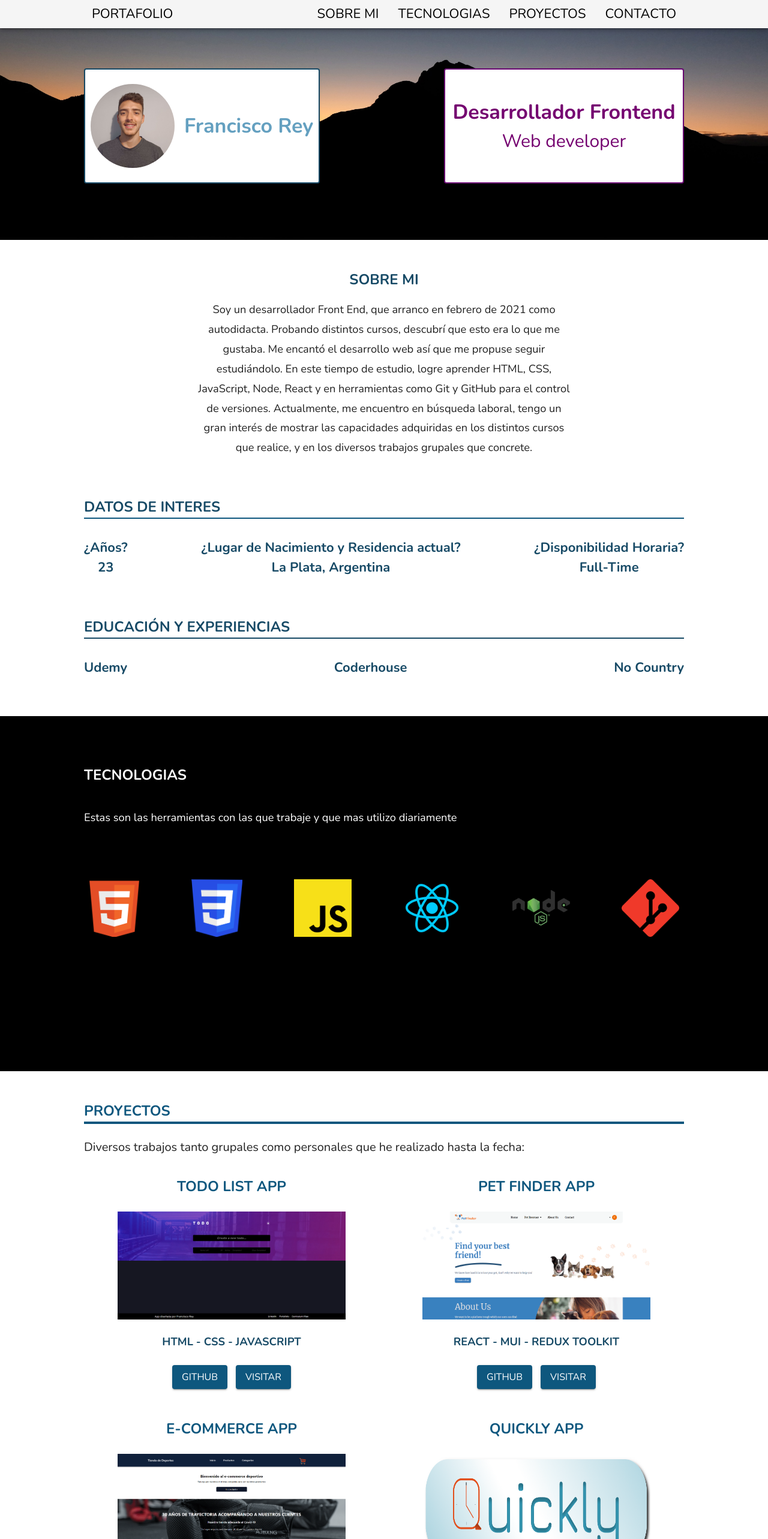
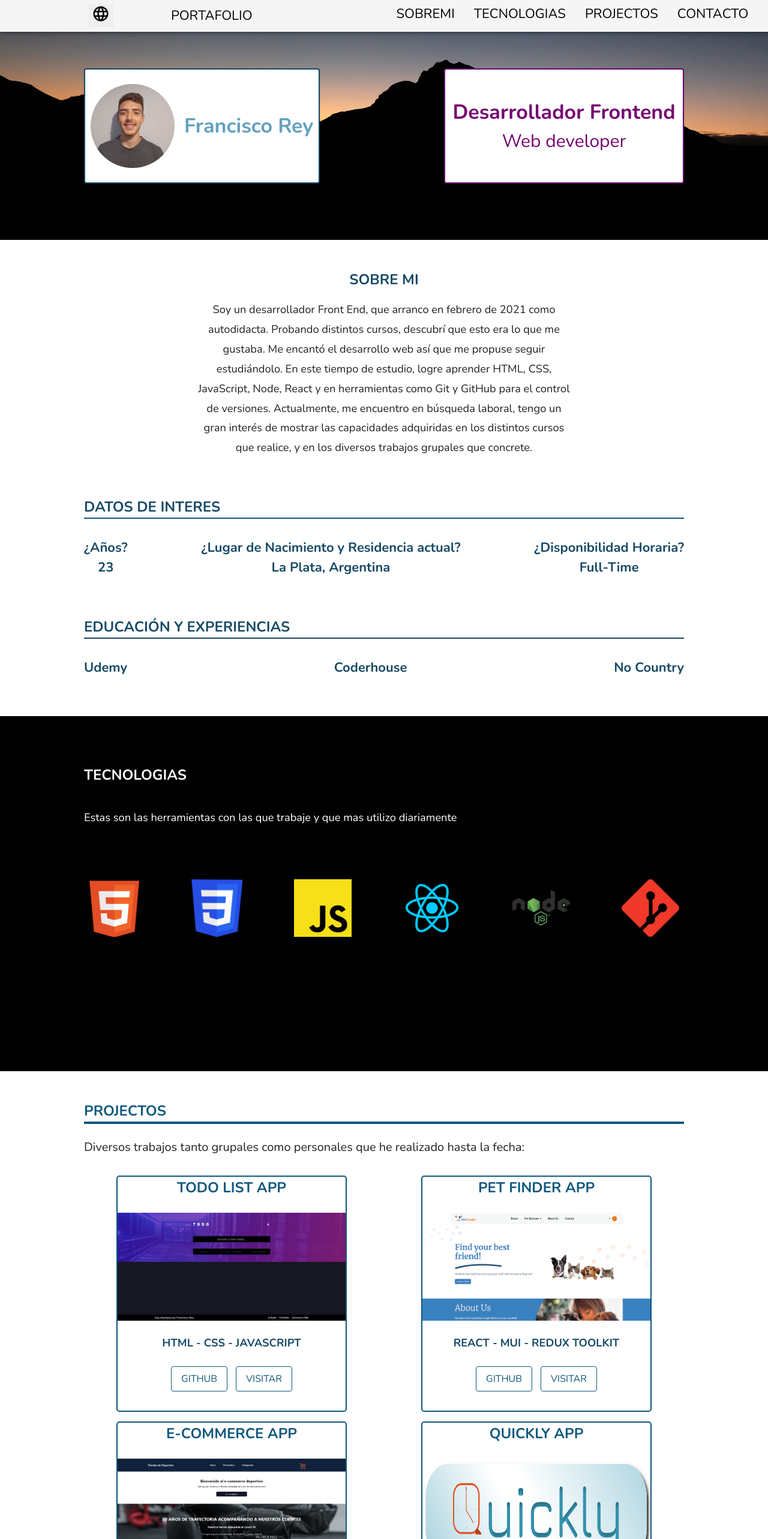
Before and after one commit to franrey98/portafolio-new, a React (Vite) app: page / in a window 1280 px wide. Shown: the top 2566 px of the page at 60% size. Built offline with nearby package versions, Linux system fonts and the light colour scheme.

Commit message:
add language translate

```diff
--- a/package.json
+++ b/package.json
@@ -14,10 +14,12 @@
     "@emotion/styled": "^11.10.4",
     "@mui/material": "^5.10.10",
     "framer-motion": "^7.6.1",
+    "i18next": "^22.0.6",
     "motion": "^10.14.2",
     "react": "^18.2.0",
     "react-dom": "^18.2.0",
     "react-hook-form": "^7.38.0",
+    "react-i18next": "^12.0.0",
     "react-icons": "^4.6.0",
     "react-router-dom": "^6.4.2",
     "react-scroll": "^1.8.8"
--- a/src/components/AboutUs.jsx
+++ b/src/components/AboutUs.jsx
@@ -1,7 +1,9 @@
 import React from "react";
 import { Stack, Typography } from "@mui/material";
+import { useTranslation } from "react-i18next";
 
 const AboutUs = () => {
+  const [t, i18n] = useTranslation("global");
   return (
     <Stack id="aboutus" mt={6}>
       <Typography
@@ -11,7 +13,7 @@ const AboutUs = () => {
         textAlign="center"
         color="primary.dark"
       >
-        Sobre Mi
+        {t("about-me.title")}
       </Typography>
       <Typography
         mt={2}
@@ -20,15 +22,7 @@ const AboutUs = () => {
         mr={{ xs: "0px", md: "190px" }}
         ml={{ xs: "0px", md: "190px" }}
       >
-        Soy un desarrollador Front End, que arranco en febrero de 2021 como
-        autodidacta. Probando distintos cursos, descubrí que esto era lo que me
-        gustaba. Me encantó el desarrollo web así que me propuse seguir
-        estudiándolo. En este tiempo de estudio, logre aprender HTML, CSS,
-        JavaScript, Node, React y en herramientas como Git y GitHub para el
-        control de versiones. Actualmente, me encuentro en búsqueda laboral,
-        tengo un gran interés de mostrar las capacidades adquiridas en los
-        distintos cursos que realice, y en los diversos trabajos grupales que
-        concrete.
+        {t("about-me.description")}
       </Typography>
       <Typography
         textTransform={"uppercase"}
@@ -39,7 +33,7 @@ const AboutUs = () => {
         borderColor="primary.main"
         mt={8}
       >
-        Datos de interes
+        {t("data-interest.title")}
       </Typography>
       <Stack
         direction={"row"}
@@ -54,7 +48,7 @@ const AboutUs = () => {
             color="primary.dark"
             textAlign={"center"}
           >
-            ¿Años?
+            {t("data-interest.years")}
           </Typography>
           <Typography
             fontWeight={"700"}
@@ -72,7 +66,7 @@ const AboutUs = () => {
             color="primary.dark"
             textAlign={"center"}
           >
-            ¿Lugar de Nacimiento y Residencia actual?
+            {t("data-interest.current-residence")}
           </Typography>
           <Typography
             fontWeight={"700"}
@@ -90,7 +84,7 @@ const AboutUs = () => {
             fontSize="22px"
             color="primary.dark"
           >
-            ¿Disponibilidad Horaria?
+            {t("data-interest.availability")}
           </Typography>
           <Typography
             fontWeight={"700"}
@@ -110,7 +104,7 @@ const AboutUs = () => {
         borderBottom={"2px solid"}
         mt={8}
       >
-        Educación y Experiencias
+        {t("education.experience")}
       </Typography>
       <Stack
         direction={"row"}
--- /dev/null
+++ b/src/components/Language.jsx
@@ -0,0 +1,39 @@
+import React, { useState } from "react";
+import { MdLanguage } from "react-icons/md";
+import { useTranslation } from "react-i18next";
+import { Button, Stack } from "@mui/material";
+
+const Language = () => {
+  const [t, i18n] = useTranslation("global");
+  const [modal, setModal] = useState(false);
+
+  const openModal = () => {
+    setModal(!modal);
+  };
+
+  return (
+    <div>
+      <button
+        onClick={openModal}
+        style={{ fontSize: "30px", border: "none", cursor: "pointer" }}
+      >
+        <MdLanguage />
+      </button>
+      {modal && (
+        <Stack>
+          <Button
+            sx={{ height: "5rem" }}
+            onClick={() => i18n.changeLanguage("es")}
+          >
+            Cambiar a español
+          </Button>
+          <Button onClick={() => i18n.changeLanguage("en")}>
+            Cambiar a ingles
+          </Button>
+        </Stack>
+      )}
+    </div>
+  );
+};
+
+export default Language;
--- a/src/components/ProjectCard.jsx
+++ b/src/components/ProjectCard.jsx
@@ -7,6 +7,9 @@ const ProjectCard = ({ infoCard }) => {
       sx={{
         width: "100%",
         height: "100%",
+        border: "2px solid ",
+        borderRadius: "5px",
+        borderColor: "#0e577e",
       }}
       alignItems="center"
       gap={3}
@@ -31,10 +34,32 @@ const ProjectCard = ({ infoCard }) => {
         {infoCard?.tech}
       </Typography>
       <Stack direction={"row"} gap={"14px"} justifyContent="center">
-        <Button variant="contained" href={infoCard?.github}>
+        <Button
+          sx={{
+            color: "#0e577e",
+            border: "1px solid #0e577e",
+            "&:hover": {
+              color: "white",
+              backgroundColor: "#0e577e",
+            },
+          }}
+          variant=""
+          href={infoCard?.github}
+        >
           Github
         </Button>
-        <Button variant="contained" href={infoCard?.url}>
+        <Button
+          sx={{
+            color: "#0e577e",
+            border: "1px solid #0e577e",
+            "&:hover": {
+              color: "white",
+              backgroundColor: "#0e577e",
+            },
+          }}
+          variant=""
+          href={infoCard?.url}
+        >
           Visitar
         </Button>
       </Stack>
--- a/src/components/Projects.jsx
+++ b/src/components/Projects.jsx
@@ -5,6 +5,7 @@ import petapp from "../img/petapp.png";
 import reactapp from "../img/reactapp.png";
 import todoapp from "../img/todoapp.png";
 import native from "../img/native.png";
+import { useTranslation } from "react-i18next";
 
 const infoCard = [
   {
@@ -38,6 +39,7 @@ const infoCard = [
 ];
 
 const Projects = () => {
+  const [t, i18n] = useTranslation("global");
   return (
     <Stack id="projects">
       <Typography
@@ -48,11 +50,10 @@ const Projects = () => {
         color="primary.main"
         borderBottom={"4px solid"}
       >
-        Proyectos
+        {t("projects.title")}
       </Typography>
       <Typography fontWeight="400" fontSize={"20px"} mt={"1.5rem"}>
-        Diversos trabajos tanto grupales como personales que he realizado hasta
-        la fecha:
+        {t("projects.text-main")}
       </Typography>
       <Grid container justifyContent={"space-around"} gap="1rem">
         <Grid item>
--- a/src/layout/Navbar.jsx
+++ b/src/layout/Navbar.jsx
@@ -2,6 +2,8 @@ import { Stack, Button, Box, AppBar } from "@mui/material";
 import { Link } from "react-scroll";
 import { Fragment } from "react";
 import DrawerMenu from "../components/DrawerMenu";
+import { useTranslation } from "react-i18next";
+import Language from "../components/Language";
 
 const buttonStyle = {
   fontSize: "22px",
@@ -22,11 +24,12 @@ const buttonStyle = {
 };
 
 const Navbar = () => {
+  const [t, i18n] = useTranslation("global");
   return (
     <div id="navbar">
       <AppBar color="default">
         <Stack
-          mt={2}
+          mt={3}
           maxWidth={"1000px"}
           margin="0 auto"
           flexDirection="row"
@@ -34,6 +37,7 @@ const Navbar = () => {
           padding="7px"
         >
           <Stack direction={"row"} gap={"6rem"} alignItems="center">
+            <Language />
             <Link
               style={buttonStyle}
               smooth={true}
@@ -41,7 +45,7 @@ const Navbar = () => {
               duration={500}
               to="navbar"
             >
-              Portafolio
+              {t("navbar.portafolio")}
             </Link>
             <DrawerMenu />
           </Stack>
@@ -57,7 +61,7 @@ const Navbar = () => {
               duration={500}
               to="aboutus"
             >
-              Sobre Mi
+              {t("navbar.about")}
             </Link>
             <Link
               style={buttonStyle}
@@ -66,7 +70,7 @@ const Navbar = () => {
               duration={500}
               to="technology"
             >
-              Tecnologias
+              {t("navbar.technologies")}
             </Link>
             <Link
               style={buttonStyle}
@@ -75,7 +79,7 @@ const Navbar = () => {
               duration={500}
               to="projects"
             >
-              Proyectos
+              {t("navbar.projects")}
             </Link>
             <Link
               style={buttonStyle}
@@ -84,7 +88,7 @@ const Navbar = () => {
               duration={500}
               to="contact"
             >
-              Contacto
+              {t("navbar.contact")}
             </Link>
           </Stack>
         </Stack>
--- a/src/main.jsx
+++ b/src/main.jsx
@@ -3,11 +3,30 @@ import ReactDOM from "react-dom/client";
 import App from "./App";
 import Theme from "./theme/Theme";
 import "./index.css";
+import { I18nextProvider } from "react-i18next";
+import i18next from "i18next";
+import global_es from "./translations/es/global.json";
+import global_en from "./translations/en/global.json";
+
+i18next.init({
+  interpolation: { escapeValue: false },
+  lng: "es",
+  resources: {
+    es: {
+      global: global_es,
+    },
+    en: {
+      global: global_en,
+    },
+  },
+});
 
 ReactDOM.createRoot(document.getElementById("root")).render(
-  <Theme>
-    <React.StrictMode>
-      <App />
-    </React.StrictMode>
-  </Theme>
+  <I18nextProvider i18n={i18next}>
+    <Theme>
+      <React.StrictMode>
+        <App />
+      </React.StrictMode>
+    </Theme>
+  </I18nextProvider>
 );
--- /dev/null
+++ b/src/translations/en/global.json
@@ -0,0 +1,35 @@
+{
+  "navbar": {
+    "portafolio": "Portafolio",
+    "about": "AboutMe",
+    "technologies": "Technologies",
+    "projects": "Projects",
+    "contact": "Contact"
+  },
+  "about-me": {
+    "title": "About Me",
+    "description": "I am a Front End developer, starting in February 2021 as a self-taught. Trying different courses, I discovered that this was what I liked. I loved web development so I decided to continue studying it. In this study time, I was able to learn HTML, CSS, JavaScript, Node, React, and tools like Git and GitHub for version control. Currently, I am looking for a job, I have a great interest in showing the abilities acquired in the different courses that I take, and in the various group works that I carry out."
+  },
+  "data-interest": {
+    "title": "Data of interest",
+    "years": "¿Years?",
+    "current-residence": "¿Place of Birth and Current Residence?",
+    "availability": "¿Time availability?"
+  },
+  "education": {
+    "experience": "EDUCATION AND EXPERIENCES"
+  },
+  "technologies": {
+    "title": "Technologies",
+    "text-main": "These are the tools with which I work and that I use the most on a daily basis"
+  },
+  "projects": {
+    "title": "Projects",
+    "text-main": "Various group and personal works that I have done to date:"
+  },
+  "contact": {
+    "cv": "see",
+    "title": "Contact",
+    "text-main": "If you reached this section and are interested in contacting me, I will leave you my contact email: reyfrancisco98@hotmail.com and my telephone number: (+15) 2216127834. You can also contact me through the following form:"
+  }
+}
--- /dev/null
+++ b/src/translations/es/global.json
@@ -0,0 +1,35 @@
+{
+  "navbar": {
+    "portafolio": "Portafolio",
+    "about": "SobreMi",
+    "technologies": "Tecnologias",
+    "projects": "Projectos",
+    "contact": "Contacto"
+  },
+  "about-me": {
+    "title": "SOBRE MI",
+    "description": "Soy un desarrollador Front End, que arranco en febrero de 2021 como autodidacta. Probando distintos cursos, descubrí que esto era lo que me gustaba. Me encantó el desarrollo web así que me propuse seguir estudiándolo. En este tiempo de estudio, logre aprender HTML, CSS, JavaScript, Node, React y en herramientas como Git y GitHub para el control de versiones. Actualmente, me encuentro en búsqueda laboral, tengo un gran interés de mostrar las capacidades adquiridas en los distintos cursos que realice, y en los diversos trabajos grupales que concrete."
+  },
+  "data-interest": {
+    "title": "Datos de Interes",
+    "years": "¿Años?",
+    "current-residence": "¿Lugar de Nacimiento y Residencia actual?",
+    "availability": "¿Disponibilidad Horaria?"
+  },
+  "education": {
+    "experience": "EDUCACIÓN Y EXPERIENCIAS"
+  },
+  "technologies": {
+    "title": "Tecnologias",
+    "text-main": "Estas son las herramientas con las que trabaje y que mas utilizo diariamente"
+  },
+  "projects": {
+    "title": "Projectos",
+    "text-main": "Diversos trabajos tanto grupales como personales que he realizado hasta la fecha:"
+  },
+  "contact": {
+    "cv": "ver",
+    "title": "Contacto",
+    "text-main": "Si llegaste a esta seccion y estas interesado en contactarte conmigo, te dejare mi email de contacto: reyfrancisco98@hotmail.com y mi numero telefonico: (+15)2216127834. Tambien podes comunicarte conmigo a traves del siguiente formulario:"
+  }
+}
```
Also changed, not shown: src/components/Contact.jsx (+5 -7 lines), src/components/Form.jsx (+8 -1 lines), src/components/Technology.jsx (+4 -3 lines), 1 other file (tests, documents, lock files or other folders).
